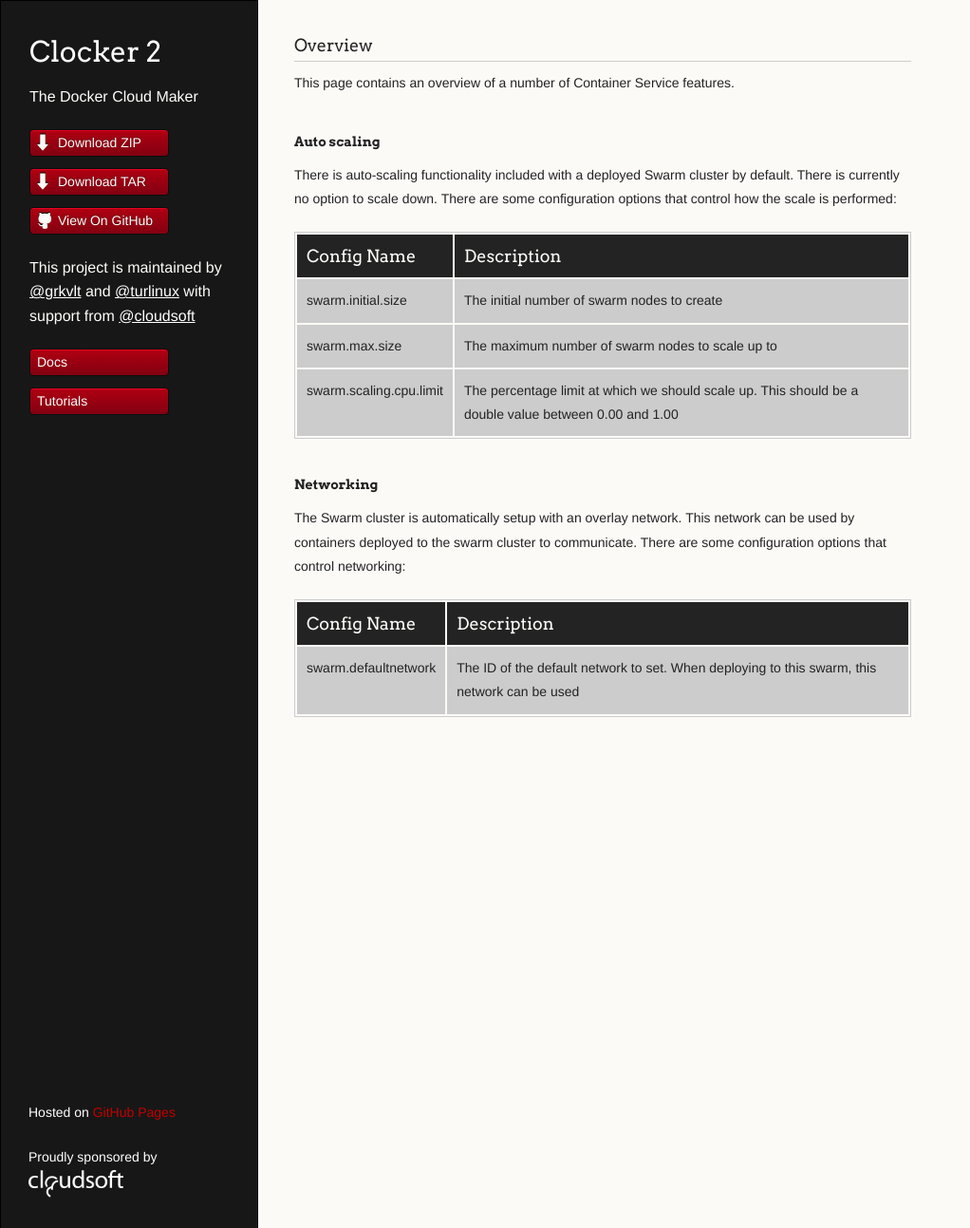
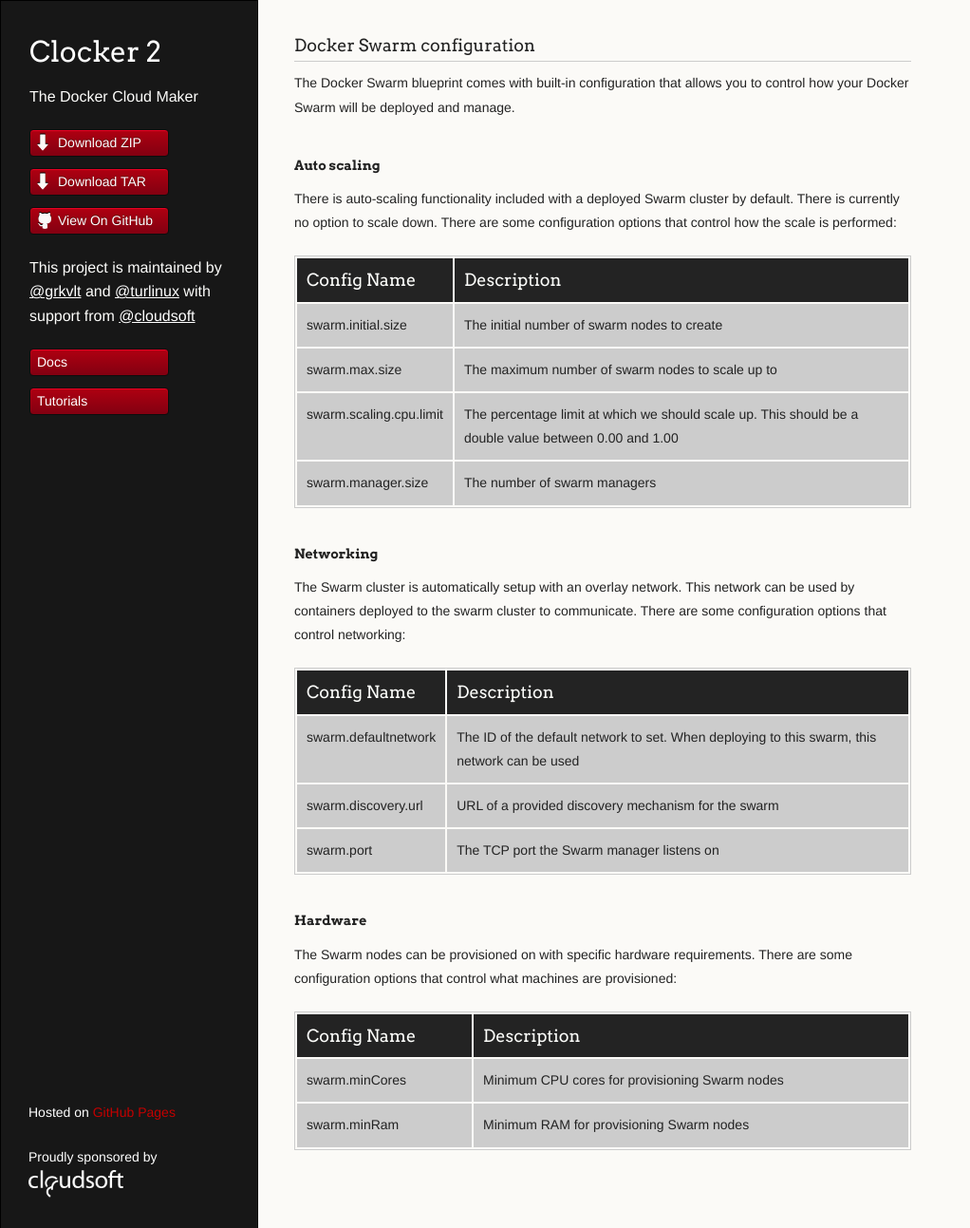
Before and after one commit to brooklyncentral/clocker2, a Jekyll site: the page built from docs/swarm-cluster-features.md, in a window 1280 px wide and 1293 px high. Shown: the whole window at 95% size, without its empty margins (0-1022 px from the left). Built offline with Jekyll 4.4.1, drawn with Linux system fonts in a browser that asks for light colours.

Commit message:
Add swarm config documentation + renamed file to match maning convention

```diff
--- a/docs/swarm_cluster_features.md
+++ b/docs/swarm-cluster-features.md
@@ -3,8 +3,8 @@ layout: base
 title: Swarm Cluster Features
 ---
 
-### Overview
-This page contains an overview of a number of Container Service features.
+### Docker Swarm configuration
+The Docker Swarm blueprint comes with built-in configuration that allows you to control how your Docker Swarm will be deployed and manage.
 
 #### Auto scaling
 There is auto-scaling functionality included with a deployed Swarm cluster by default. There is currently no option to scale down. There are some configuration options that control how the scale is performed:
@@ -14,6 +14,7 @@ There is auto-scaling functionality included with a deployed Swarm cluster by de
 | swarm.initial.size      | The initial number of swarm nodes to create                                                           |
 | swarm.max.size          | The maximum number of swarm nodes to scale up to                                                      |
 | swarm.scaling.cpu.limit | The percentage limit at which we should scale up. This should be a double value between 0.00 and 1.00 |
+| swarm.manager.size      | The number of swarm managers                                                                              |
 
 
 #### Networking
@@ -22,3 +23,13 @@ The Swarm cluster is automatically setup with an overlay network. This network c
 | Config Name          | Description                                                                                  |
 |----------------------|----------------------------------------------------------------------------------------------|
 | swarm.defaultnetwork | The ID of the default network to set. When deploying to this swarm, this network can be used |
+| swarm.discovery.url  | URL of a provided discovery mechanism for the swarm                                          |
+| swarm.port           | The TCP port the Swarm manager listens on                                                    |
+
+#### Hardware
+The Swarm nodes can be provisioned on with specific hardware requirements. There are some configuration options that control what machines are provisioned:
+
+| Config Name    | Description                                    |
+|----------------|------------------------------------------------|
+| swarm.minCores | Minimum CPU cores for provisioning Swarm nodes |
+| swarm.minRam   | Minimum RAM for provisioning Swarm nodes       |
```
Also changed, not shown: docs/index.md (+1 -1 lines), index.md (+1 -1 lines), tutorials/index.md (+6 -6 lines), tutorials/swarm-location.md (renamed from tutorials/swarmLocation.md, +3 -3 lines), tutorials/docker-engine.md (renamed from tutorials/dockerEngine.md), tutorials/swarm-cluster.md (renamed from tutorials/swarmCluster.md).
